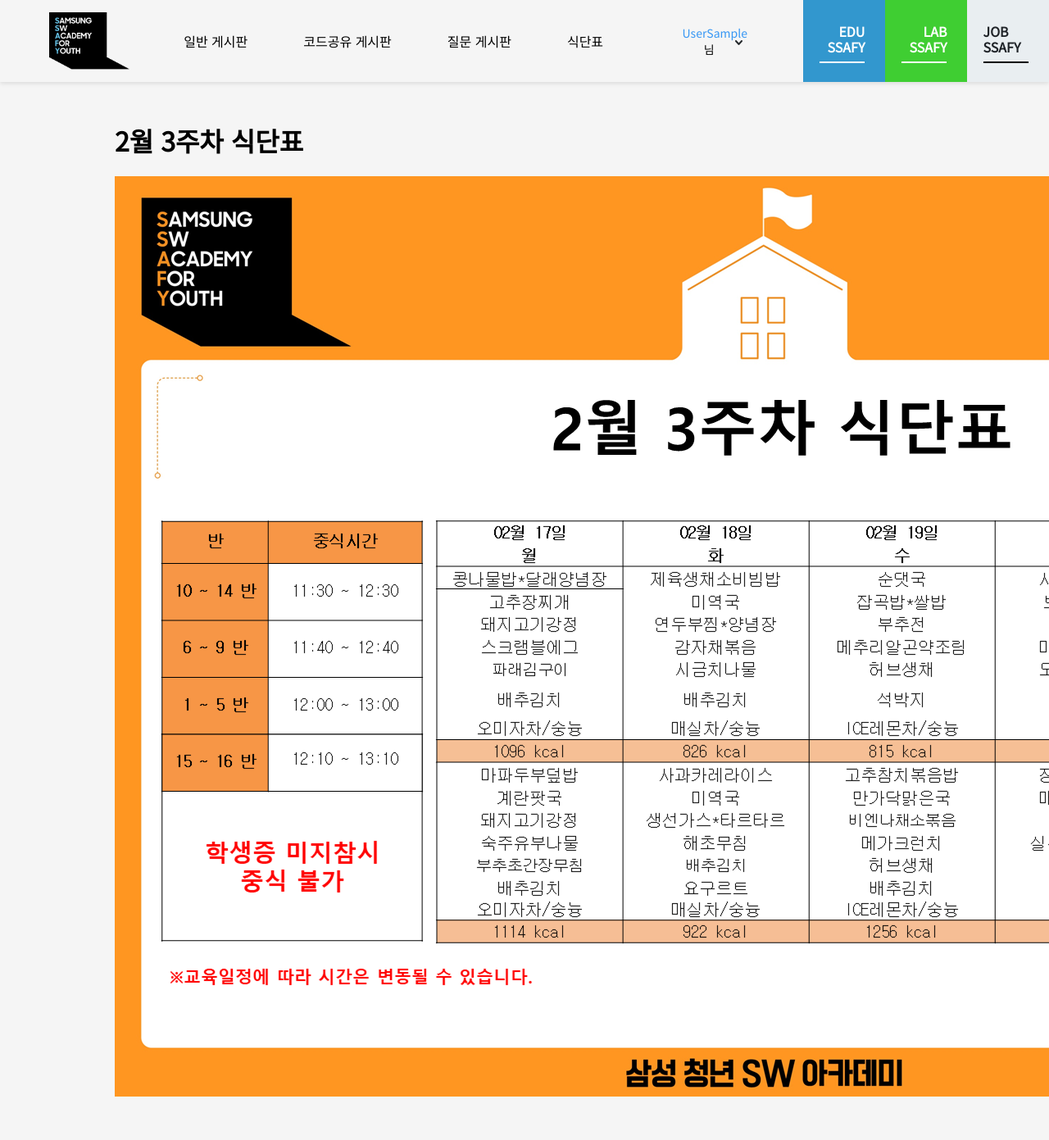
After one commit to YongjoonSeo/Board304, a Django app: page /meal/ in a window 1280 px wide; the page is wider, and only the part inside the window is pictured. The commit adds this page. Shown: that part at 82% size. Run offline with Django 3.2, Linux system fonts and the light colour scheme; the visitor is signed in with stand-in values (Sample User, id 1); some libraries are stand-ins or nearby versions.

Commit message:
meal page created

```diff
--- a/basic/static/home.css
+++ b/basic/static/home.css
@@ -6,3 +6,7 @@
     margin-bottom: 2.5rem;
     text-align: center;
 }
+
+.imgfile {
+    max-width: 100%;
+}
--- /dev/null
+++ b/basic/templates/basic/meal.html
@@ -0,0 +1,17 @@
+{% extends 'base.html' %}
+{% load static %}
+
+{% block title %}
+<title>식단표</title>
+{% endblock %}
+
+{% block css %}
+<link rel="stylesheet" href="{% static 'home.css' %}">
+{% endblock %}
+
+{% block contents %}
+<h1 class="imgcaption">2월 3주차 식단표</h1>
+<div class="imgblock">
+  <img src="{% static 'meal/202002_3rd.png' %}" alt="2월 3주차 식단표" class="imgfile">
+</div>
+{% endblock %}
--- a/basic/urls.py
+++ b/basic/urls.py
@@ -3,5 +3,6 @@ from . import views
 
 
 urlpatterns = [
-    path('home/', views.home, name='home')
+    path('home/', views.home, name='home'),
+    path('meal/', views.meal, name='meal'),
 ]
--- a/basic/views.py
+++ b/basic/views.py
@@ -3,3 +3,6 @@ from django.shortcuts import render
 # Create your views here.
 def home(request):
     return render(request, 'basic/home.html')
+
+def meal(request):
+    return render(request, 'basic/meal.html')
--- a/project304/templates/base.html
+++ b/project304/templates/base.html
@@ -24,7 +24,7 @@
       <li><a href="{% url 'normalboard:index' %}" class="boardlist">일반 게시판</a></li>
       <li><a href="#" class="boardlist">코드공유 게시판</a></li>
       <li><a href="#" class="boardlist">질문 게시판</a></li>
-      <li><a href="#" class="boardlist">식단표</a></li>
+      <li><a href="{% url 'meal' %}" class="boardlist">식단표</a></li>
     </ul>
     <div class="profile-area">
       <div class="profile-set">
@@ -70,7 +70,7 @@
     <a href="{% url 'normalboard:index' %}" class="dropdown-menu">일반 게시판</a>
     <a href="#" class="dropdown-menu">코드공유 게시판</a>
     <a href="#" class="dropdown-menu">질문 게시판</a>
-    <a href="#" class="dropdown-menu">식단표</a>
+    <a href="{% url 'meal' %}" class="dropdown-menu">식단표</a>
     <a href="http://edu.ssafy.com/" class="dropdown-menu">EDU SSAFY</a>
     <a href="https://lab.ssafy.com/" class="dropdown-menu">LAB SSAFY</a>
     <a href="http://job.ssafy.com/" class="dropdown-menu">JOB SSAFY</a>
```
Also changed, not shown: basic/static/meal/202002_3rd.png (added).
